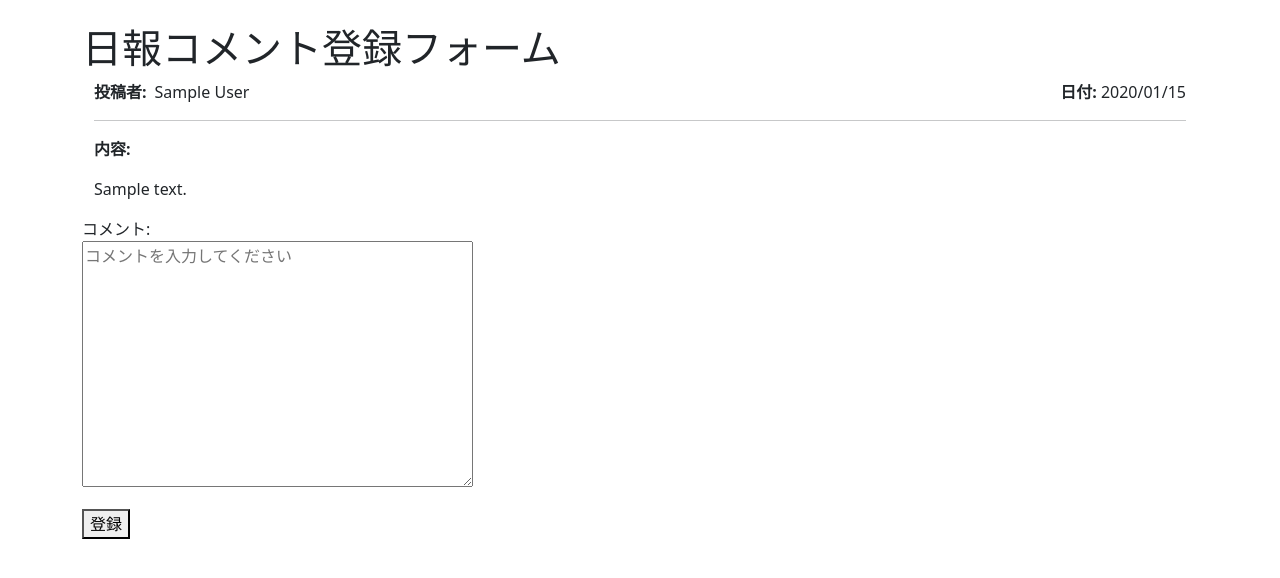
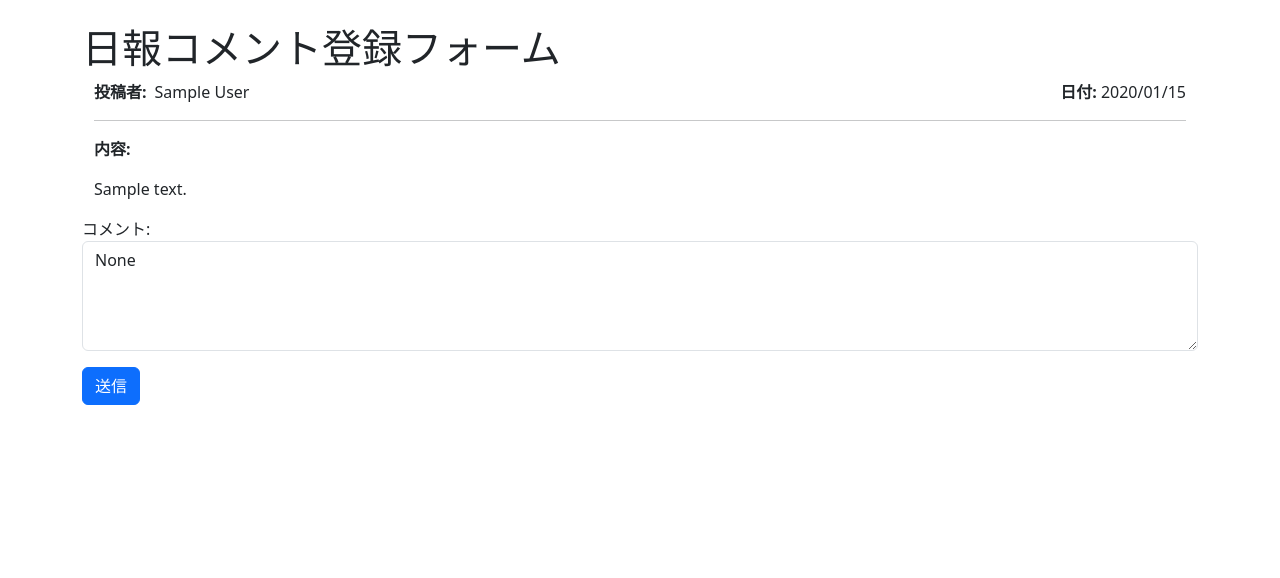
Before and after one commit to akiya-n2501/daily_report_system, a Django app: page /daily_reports/1/comment/new/ in a window 1280 px wide. Shown: the part 56-634 px from the top of the page. Run offline with Django 4.2, Linux system fonts and the light colour scheme; a user stored in the database is signed in; tables that the repository leaves empty hold one stand-in row (values such as "Sample post").

Commit message:
・コメント入力欄をレスポンシブに変更

```diff
--- a/daily_reports/forms.py
+++ b/daily_reports/forms.py
@@ -21,10 +21,13 @@
     # コメントの文字数のバリデーション
     def clean_comment(self):
         comment = self.cleaned_data.get('comment', "").strip()  # 前後の空白を削除
-        if len(comment) < 1:
+        length = len(comment)
+        if length < 1:
             raise forms.ValidationError("コメントは1文字以上で入力してください。")
-        if len(comment) > 2000:
-            raise forms.ValidationError("コメントは2000文字以内で入力してください。")
+        if length > 2000:
+            raise forms.ValidationError(
+                f"コメントは2000文字以内で入力してください。（現在の文字数: {length}）"
+            )
         return comment
 
     def save(self, commit=True):
--- a/daily_reports/templates/daily_reports/daily_reports_comment_new.html
+++ b/daily_reports/templates/daily_reports/daily_reports_comment_new.html
@@ -27,9 +27,9 @@
   {% csrf_token %}
   <div class="form-group">
     <label for="{{ form.comment.id_for_label }}">コメント:</label>
-    <p>
-    {{ form.comment }}
-</div>
+    <textarea class="form-control" name="comment" rows="4" placeholder="コメントを入力してください">{{ form.comment.value }}</textarea>
+  </div>
+
 
 <!-- コメントフィールドのエラーメッセージを表示 -->
 {% if form.comment.errors %}
@@ -40,6 +40,6 @@
     </div>
 {% endif %}
 
-  <button type="submit">登録</button>
+  <button type="submit" class="btn btn-primary mt-3">送信</button>
 </form>
 {% endblock content %}
--- a/daily_reports/views.py
+++ b/daily_reports/views.py
@@ -20,10 +20,12 @@
         daily_report = get_object_or_404(DailyReport, id=self.kwargs.get("report_id"))
         employee = Employee.objects.get(user=self.request.user)
 
+        # formのインスタンスにemployeeとdaily_reportを設定
         form.instance.employee_code = employee
         form.instance.daily_report_code = daily_report
         return super().form_valid(form)
 
+    # テンプレートで利用するためのコンテキストの設定
     def get_context_data(self, **kwargs):
         daily_report = get_object_or_404(DailyReport, id=self.kwargs.get("report_id"))
 
@@ -33,6 +35,7 @@
         context["job_description"] = daily_report.job_description
         return context
 
+    # 成功時のURLをpkから設定
     def get_success_url(self):
         return reverse(
             "daily_report_detail", kwargs={"report_id": self.kwargs.get("report_id")}
```
